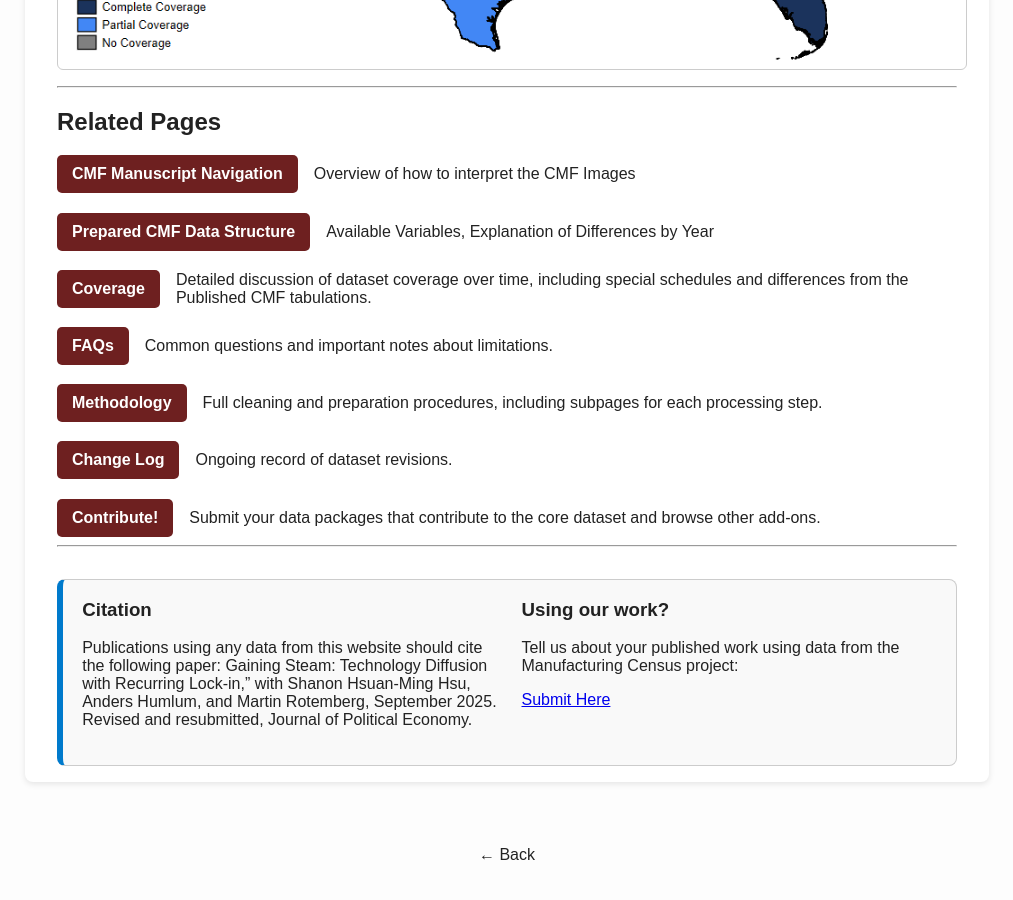
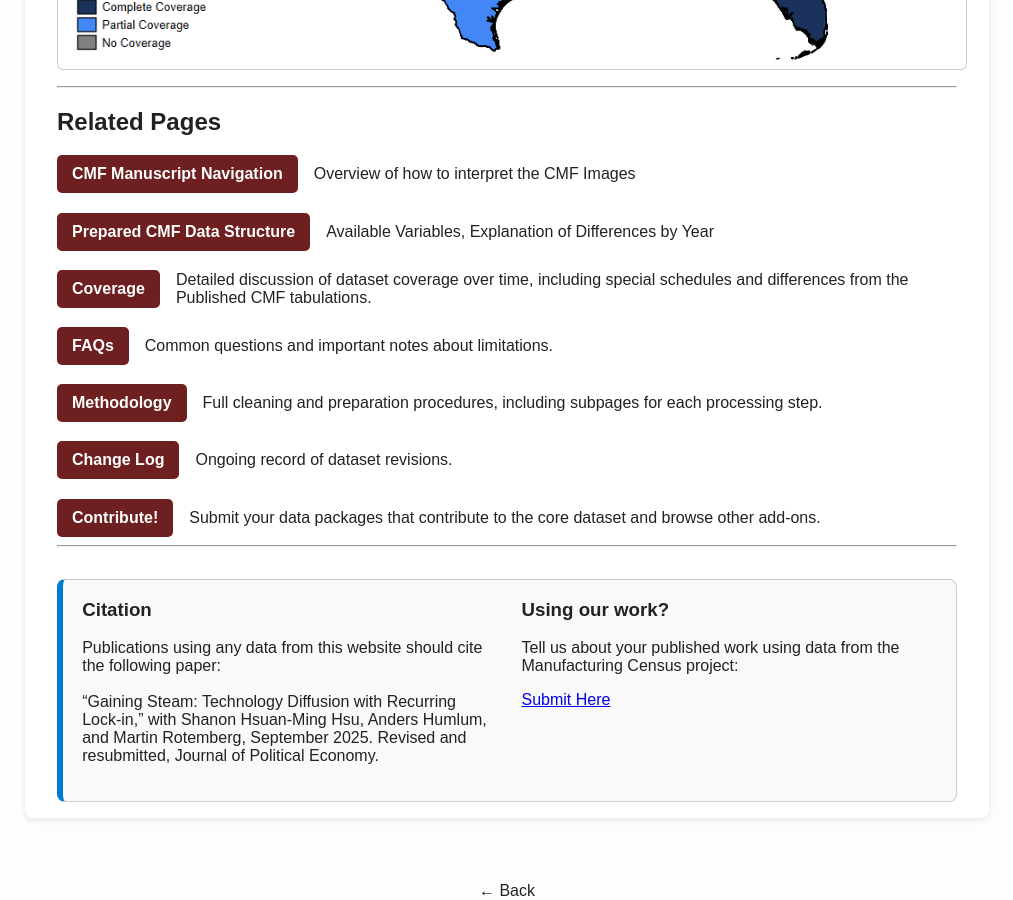
Before and after one commit to allen-otterstrom/CMF_data, a Jekyll site: the page built from about.md, in a window 1280 px wide and 900 px high, scrolled down 1096 px. Shown: the whole window, without its empty margins (133-1146 px from the left). Built offline with Jekyll 4.4.1, drawn with Linux system fonts in a browser that asks for light colours; before the commit the page ends 1960 px from its top, so only the background shows below that.

Commit message:
Update about.md

```diff
--- a/about.md
+++ b/about.md
@@ -70,14 +70,13 @@ Below is a modern state-boundary map showing which states have **complete covera
 
 <div style="display: grid; grid-template-columns: 1fr 1fr; gap: 1.5em; border: 1px solid #ccc; border-left: 6px solid #007acc; padding: 1.2em; margin-top: 2em; background-color: #f9f9f9; border-radius: 8px;">
 
-  <div>
-    <h3 style="margin-top: 0;">Citation</h3>
-    <p>
-      Publications using any data from this website should cite the following paper:
-
-Gaining Steam: Technology Diffusion with Recurring Lock-in,” with Shanon Hsuan-Ming Hsu, Anders Humlum, and Martin Rotemberg, September 2025. Revised and resubmitted, Journal of Political Economy.
-    </p>
-  </div>
+<div>
+  <h3 style="margin-top: 0;">Citation</h3>
+  <p>
+    Publications using any data from this website should cite the following paper:<br><br>
+    “Gaining Steam: Technology Diffusion with Recurring Lock-in,” with Shanon Hsuan-Ming Hsu, Anders Humlum, and Martin Rotemberg, September 2025. Revised and resubmitted, Journal of Political Economy.
+  </p>
+</div>
 
 <div>
   <h3 style="margin-top: 0;">Using our work?</h3>
```
